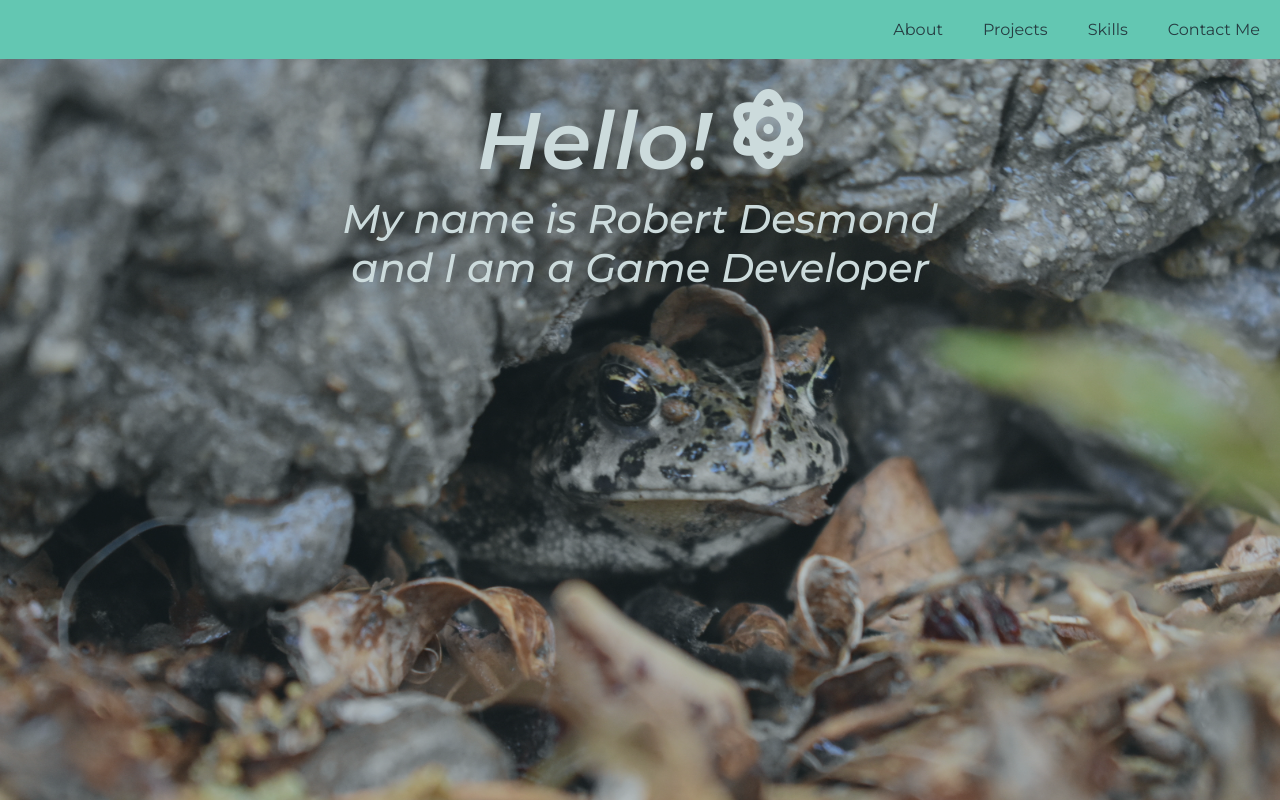
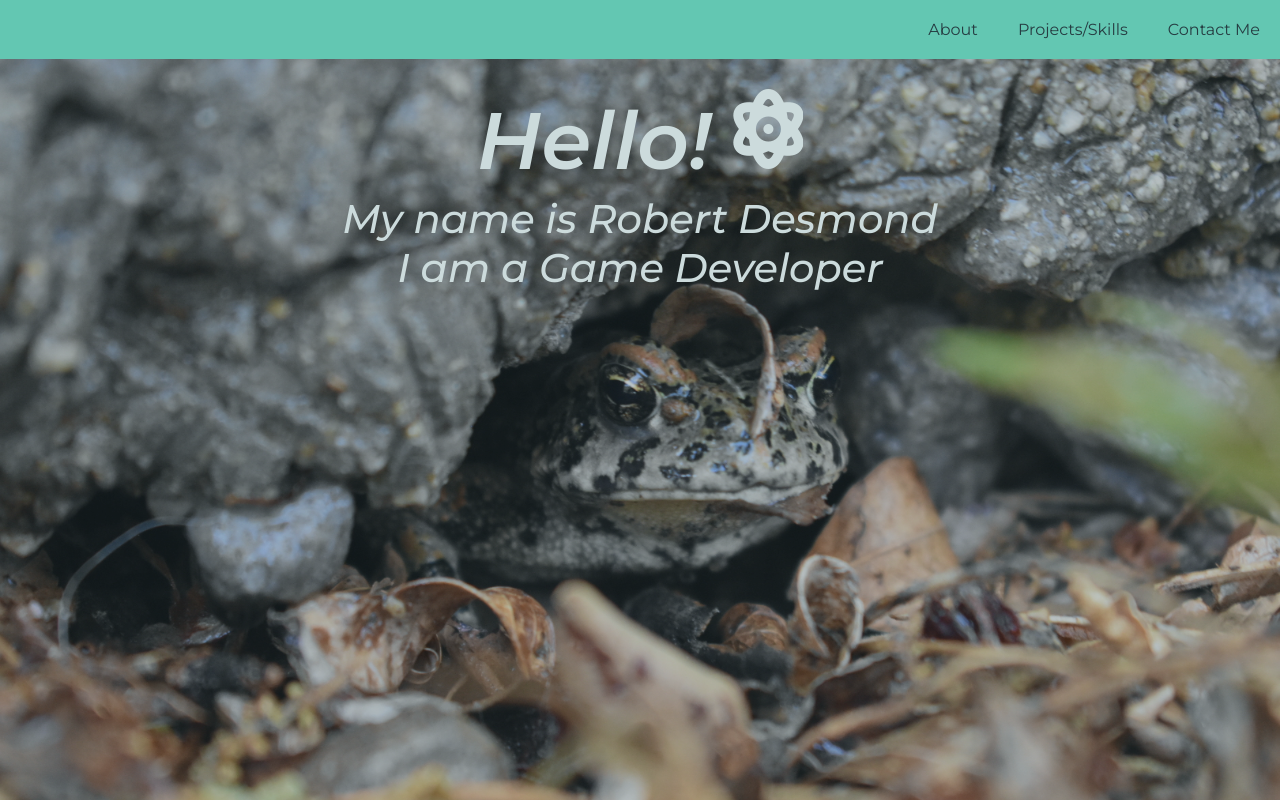
Before and after one commit to Robert-Desmond/Portfolio-Page, a plain HTML site: page index.html in a window 1280 px wide. Shown: the top 800 px of the page. Drawn offline with Linux system fonts and the light colour scheme.

Commit message:
Touched up header and contact section

```diff
--- a/index.html
+++ b/index.html
@@ -10,15 +10,14 @@
     <body>
         <nav id="navbar">
             <a href="#welcome-section" class="nav-link">About</a>
-            <a href="#projects" class="nav-link">Projects</a>
-            <a href="#skills" class="nav-link">Skills</a>
+            <a href="#projects" class="nav-link">Projects/Skills</a>
             <a href="#contact" class="nav-link">Contact Me</a>
         </nav>
 
         <header id="welcome-section">
             <h1>Hello! <i class="fas fa-atom image"></i></h1>
             <p>My name is Robert Desmond</p>
-            <p>and I am a Game Developer</p>
+            <p>I am a Game Developer</p>
         </header>
 
         <section class="about">
@@ -56,7 +55,7 @@
 
         <section id="contact">
             <h2>Contact Me!</h2>
-            <p>You can find me on...</p>
+            <p>Click on the icons to find my GitHub, LinkedIn, Email, freeCodeCamp, and StackOverflow accounts...</p>
             <ul class="contact">
                 <li><a id="profile-link" href="https://github.com/Robert-Desmond" target="_blank"><i class="fab fa-github"></i></a></li>
 
```
